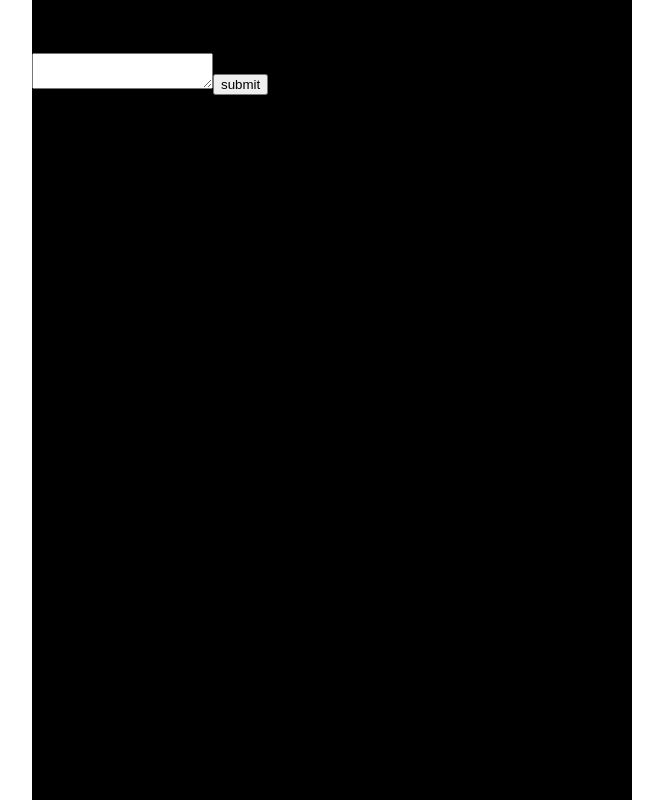
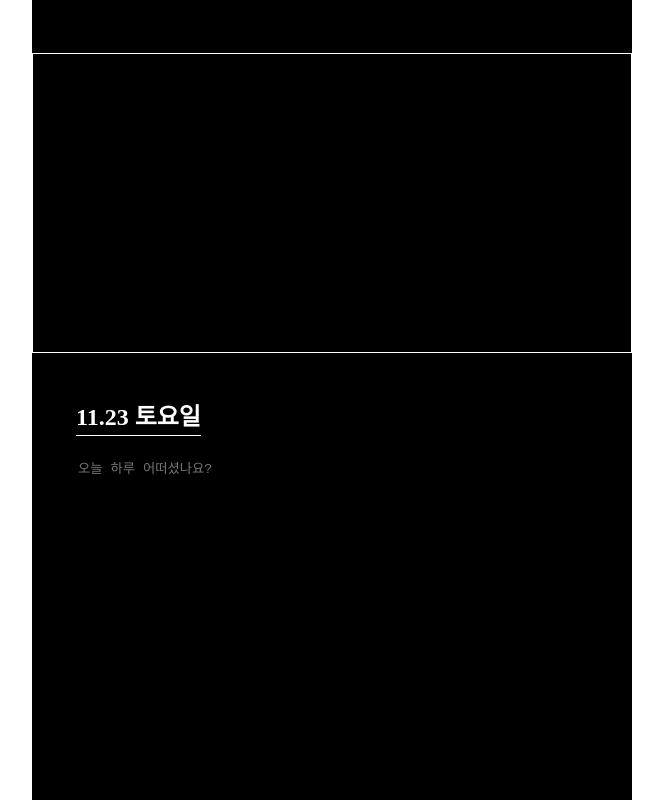
Before and after one commit to mash-up-kr/lemon-candy-web, a React (Create React App) app in the folder packages/client/: page / in a window 1280 px wide. Shown: the whole page, without its empty margins (308-971 px from the left). Built offline with nearby package versions, Linux system fonts and the light colour scheme.

Commit message:
write emotion - add component

```diff
--- a/packages/client/package.json
+++ b/packages/client/package.json
@@ -9,6 +9,7 @@
     "@types/jest": "24.0.23",
     "@types/node": "12.12.11",
     "@types/react": "16.9.11",
+    "@types/react-dates": "^17.1.7",
     "@types/react-dom": "16.9.4",
     "@types/react-redux": "7.1.5",
     "@types/styled-components": "4.4.0",
@@ -19,6 +20,7 @@
     "jest": "24.9.0",
     "lottie-web": "5.5.10",
     "react": "16.12.0",
+    "react-dates": "^21.5.1",
     "react-dom": "16.12.0",
     "react-redux": "7.1.3",
     "react-scripts": "3.2.0",
--- a/packages/client/src/presentation/containers/writeEmotion/index.tsx
+++ b/packages/client/src/presentation/containers/writeEmotion/index.tsx
@@ -1,18 +1,79 @@
 import React, { useState } from 'react';
+import styled from 'styled-components';
 import { useDispatch } from 'react-redux';
 import { DailyArticleActionTypes } from '@/store/dailyArticle/types';
+import dayjs from 'dayjs';
+import { SingleDatePicker } from 'react-dates';
+
+const StyledSwipeWrapper = styled.div`
+  height: 300px;
+  border: 1px solid white;
+`;
+
+const StyledContentWrapper = styled.div`
+  padding: 44px;
+
+`;
+
+/**
+ * color theme 가지고 오기
+ */
+const StyledDatePickerWrapper = styled.div`
+  .content {
+    padding-bottom: 3px;
+    border-bottom: 1px solid #fff;
+    display: inline-block;
+
+    .date {
+      font-size: 24px;
+      font-weight: bold;
+      color: #fff;
+      position: relative;
+    }
+  }
+`;
+
+const StyledTextAreaWrapper = styled.div`
+  padding-top: 20px;
+  textarea {
+    width: 100%;
+    background: none;
+    border: none;
+    resize: none;
+    color: #c7c7c7;
+    outline: 0px;
+    overflow-y: hidden;
+  }
+`;
+const days = ['일', '월', '화', '수', '목', '금', '토']
+const MMDD = 'MM.DD';
+const getDay = () => dayjs().day();
+const getToday = () => dayjs().format(MMDD);
 
 const WriteEmotion = () => {
   const [feeling, setFeeling] = useState('');
   const dispatch = useDispatch();
+  const day = days[getDay()]
+  const [date, setDate] = useState(`${getToday()} ${day}요일`);
+
   const submitHandler = () => {
     dispatch({ type: DailyArticleActionTypes.REQUEST_SAVE_DAILY_ARTICLE, payload: feeling });
   }
 
   return (
     <div>
-      <textarea value={feeling} onChange={(e) => setFeeling(e.target.value)}></textarea>
-      <button onClick={submitHandler}>submit</button>
+      <StyledSwipeWrapper />
+      <StyledContentWrapper>
+        <StyledDatePickerWrapper>
+          <div className="content">
+            <span className="date">{date}</span>
+
+          </div>
+        </StyledDatePickerWrapper>
+        <StyledTextAreaWrapper>
+          <textarea placeholder="오늘 하루 어떠셨나요?" value={feeling} onChange={(e) => setFeeling(e.target.value)}></textarea>
+        </StyledTextAreaWrapper>
+      </StyledContentWrapper>
     </div>
   );
 }
--- a/packages/client/src/store/dailyArticle/api.ts
+++ b/packages/client/src/store/dailyArticle/api.ts
@@ -8,17 +8,25 @@ export const getDailyArticle = async () => {
     console.error(e);
   }
 };
+const headers = {
+  'Content-Type': 'application/json',
+  'Authorization': 'JWT fefege...'
+}
+
 
 export const saveDailyArticle = async (data: any) => {
   try {
-    /**
-     * test dummy api call
-     */
     axios.post(`${process.env.REACT_APP_DOMAIN}/dailyArticle`, {
-      "userId": 29,
-      "emotion": 0,
-      "time": dayjs().format(),
-      "article": data.payload
+      headers: {
+        "accept": "*/*",
+        "Content-Type": "application/json",
+      },
+      data: {
+        "userId": 0,
+        "emotion": 0,
+        "time": "2020-01-09T13:38:00.104Z",
+        "article": "helloworld",
+      }
     }).then((result: any) => console.log(result));
   } catch (e) {
     console.error(e);
```
Also changed, not shown: 1 other file (tests, documents, lock files or other folders).
